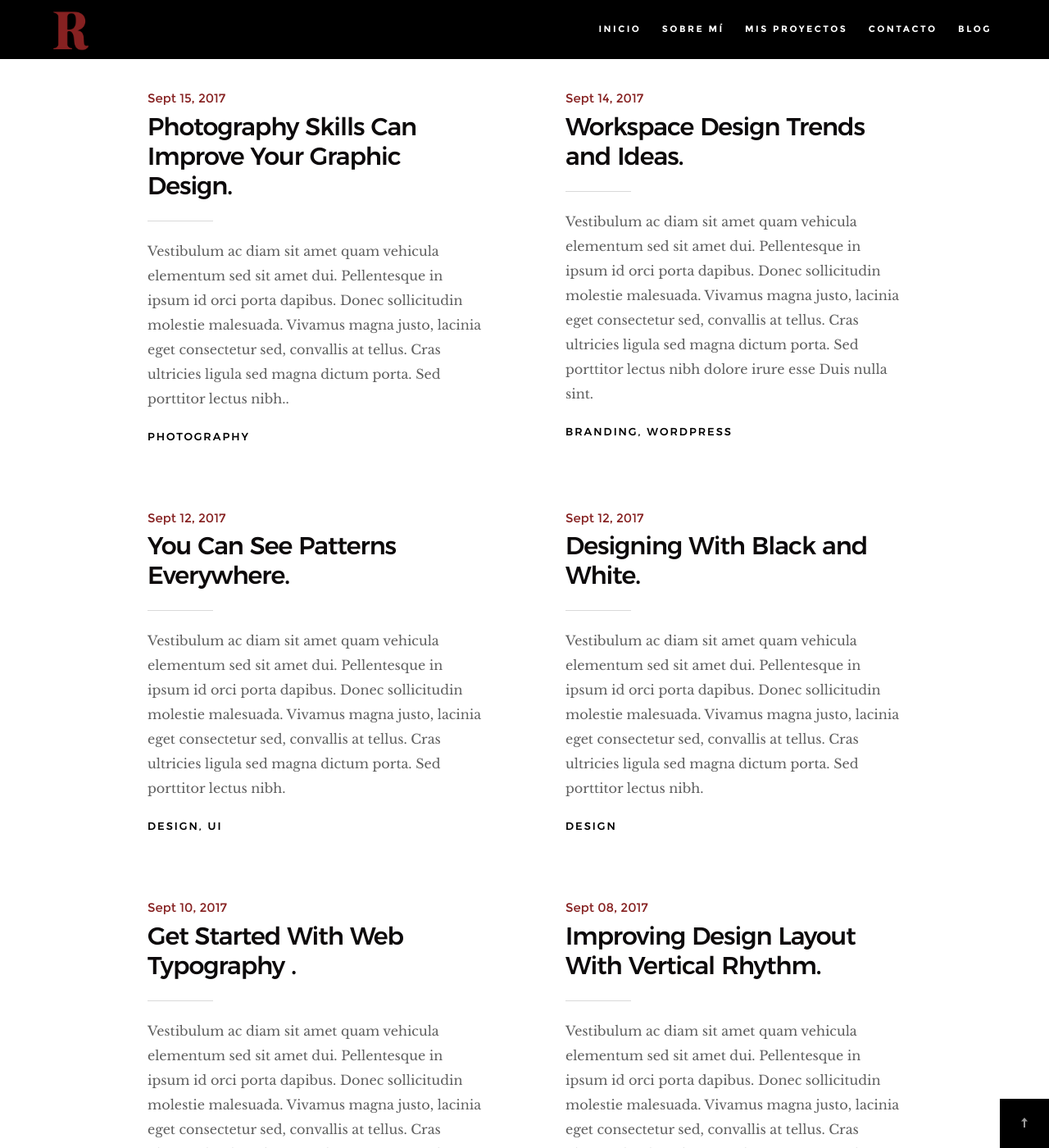
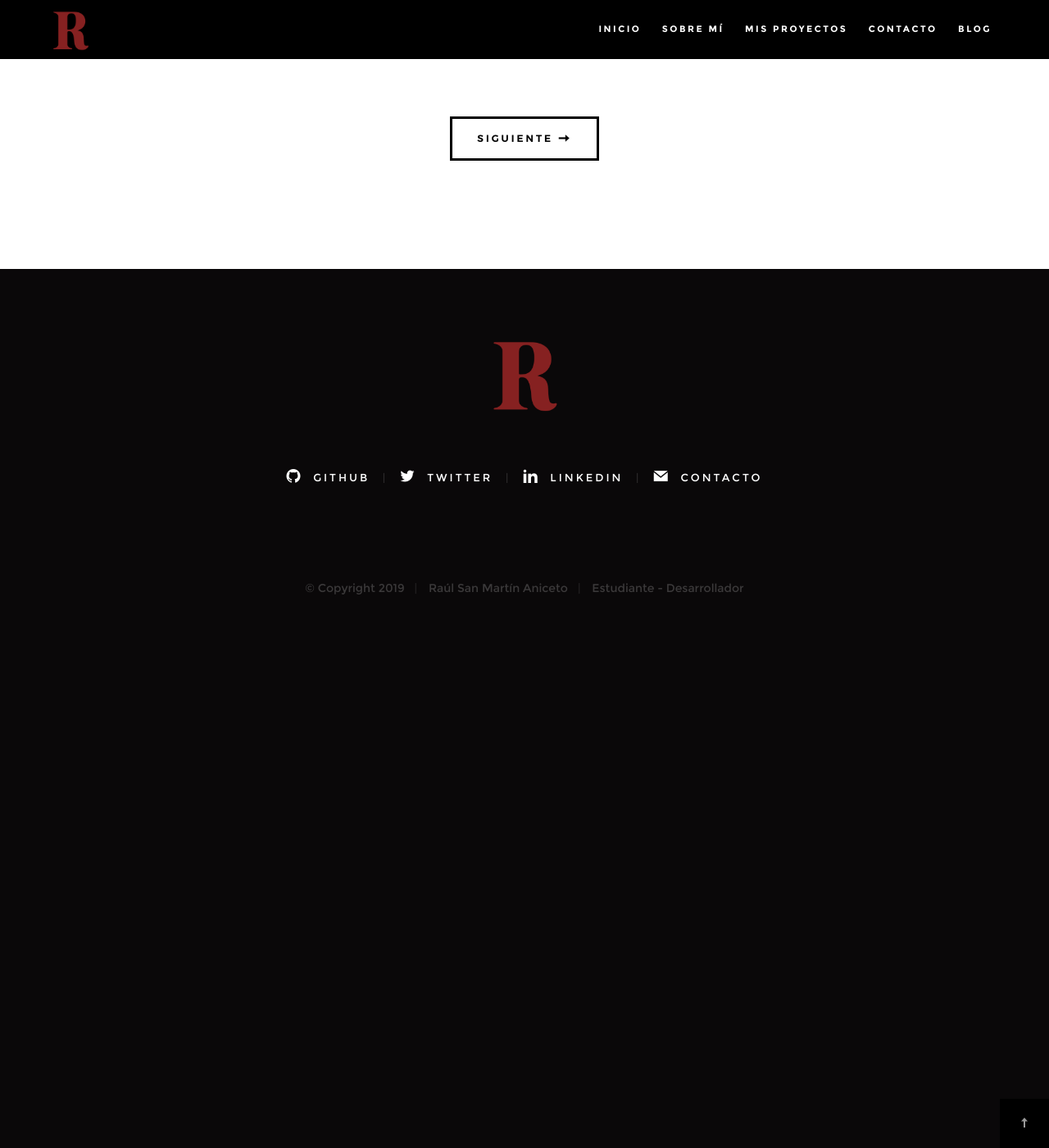
Before and after one commit to MrAnnix/Hola-theme-Jekyll, a Jekyll site: the page built from blog/index.html, in a window 1280 px wide and 1400 px high, scrolled down 1291 px. Shown: the whole window at 82% size. Built offline with Jekyll 4.4.1, drawn with Linux system fonts in a browser that asks for light colours; the list of posts is cut into pages by our own code; after the commit the page ends 2064 px from its top, so only the background shows below that; some of the changed text lies outside the part shown.

Commit message:
Nest and previous button

```diff
--- a/blog/index.html
+++ b/blog/index.html
@@ -69,98 +69,6 @@
                     </article>
                     {% endfor %}
 
-                    <article class="col-block">
-
-                        <div class="blog-date">
-                            <a href="blog-single.html">Sept 15, 2017</a>
-                        </div>
-
-                        <h2 class="h01"><a href="/blog-single.html">Photography Skills Can Improve Your Graphic Design.</a></h2>
-                        <p>
-                        Vestibulum ac diam sit amet quam vehicula elementum sed sit amet dui. Pellentesque in ipsum id orci porta dapibus. Donec sollicitudin molestie malesuada. Vivamus magna justo, lacinia eget consectetur sed, convallis at tellus. Cras ultricies ligula sed magna dictum porta. Sed porttitor lectus nibh..
-                        </p>
-
-                        <div class="blog-cat">
-                            <a href="blog.html">Photography</a>
-                        </div>
-
-                    </article>
-
-                    <article class="col-block">
-
-                        <div class="blog-date">
-                            <a href="blog-single.html">Sept 14, 2017</a>
-                        </div>
-
-                        <h2 class="h01"><a href="blog-single.html">Workspace Design Trends and Ideas.</a></h2>
-                        <p>
-                        Vestibulum ac diam sit amet quam vehicula elementum sed sit amet dui. Pellentesque in ipsum id orci porta dapibus. Donec sollicitudin molestie malesuada. Vivamus magna justo, lacinia eget consectetur sed, convallis at tellus. Cras ultricies ligula sed magna dictum porta. Sed porttitor lectus nibh dolore irure esse Duis nulla sint.
-                        </p>
-
-                        <div class="blog-cat">
-                            <a href="blog.html">Branding</a><a href="blog.html">Wordpress</a>
-                        </div>
-                    </article>
-
-                    <article class="col-block">
-
-                        <div class="blog-date">
-                            <a href="blog-single.html">Sept 12, 2017</a>
-                        </div>
-                        <h2 class="h01"><a href="blog-single.html">You Can See Patterns Everywhere.</a></h2>
-                        <p>
-                        Vestibulum ac diam sit amet quam vehicula elementum sed sit amet dui. Pellentesque in ipsum id orci porta dapibus. Donec sollicitudin molestie malesuada. Vivamus magna justo, lacinia eget consectetur sed, convallis at tellus. Cras ultricies ligula sed magna dictum porta. Sed porttitor lectus nibh.
-                        </p>
-
-                        <div class="blog-cat">
-                            <a href="blog.html">Design</a><a href="blog.html">UI</a>
-                        </div>
-                    </article>
-
-                    <article class="col-block">
-
-                        <div class="blog-date">
-                            <a href="blog-single.html">Sept 12, 2017</a>
-                        </div>
-                        <h2 class="h01"><a href="blog-single.html">Designing With Black and White.</a></h2>
-                        <p>
-                        Vestibulum ac diam sit amet quam vehicula elementum sed sit amet dui. Pellentesque in ipsum id orci porta dapibus. Donec sollicitudin molestie malesuada. Vivamus magna justo, lacinia eget consectetur sed, convallis at tellus. Cras ultricies ligula sed magna dictum porta. Sed porttitor lectus nibh.
-                        </p>
-
-                        <div class="blog-cat">
-                            <a href="blog.html">Design</a>
-                        </div>
-                    </article>
-
-                    <article class="col-block">
-                        <div class="blog-date">
-                            <a href="blog-single.html">Sept 10, 2017</a>
-                        </div>
-                        <h2 class="h01"><a href="blog-single.html">Get Started With Web Typography .</a></h2>
-                        <p>
-                        Vestibulum ac diam sit amet quam vehicula elementum sed sit amet dui. Pellentesque in ipsum id orci porta dapibus. Donec sollicitudin molestie malesuada. Vivamus magna justo, lacinia eget consectetur sed, convallis at tellus. Cras ultricies ligula sed magna dictum porta. Sed porttitor lectus nibh.
-                        </p>
-
-                        <div class="blog-cat">
-                            <a href="blog.html">Typography</a>
-                        </div>
-                    </article>
-
-                    <article class="col-block">
-
-                        <div class="blog-date">
-                            <a href="blog-single.html">Sept 08, 2017</a>
-                        </div>
-                        <h2 class="h01"><a href="blog-single.html">Improving Design Layout With Vertical Rhythm.</a></h2>
-                        <p>
-                        Vestibulum ac diam sit amet quam vehicula elementum sed sit amet dui. Pellentesque in ipsum id orci porta dapibus. Donec sollicitudin molestie malesuada. Vivamus magna justo, lacinia eget consectetur sed, convallis at tellus. Cras ultricies ligula sed magna dictum porta. Sed porttitor lectus nibh.
-                        </p>
-
-                        <div class="blog-cat">
-                            <a href="blog.html">Design</a><a href="#0">Web Design</a>
-                        </div>
-                    </article>
-
                 </div> <!-- end blog-list -->
 
             </div> <!-- end col-full -->
@@ -168,14 +76,19 @@
 
         <div class="row blog-entries-nav">
             <div class="col-full">
-                <a href="#0" class="btn btn--stroke">
+                {% if paginator.previous_page %}
+                <a href="{{ paginator.previous_page_path }}" class="btn btn--stroke">
                     <i class="im im-arrow-left"></i>
-                    Prev
+                    Anterior
                 </a>
-                <a href="#0" class="btn btn--stroke">
-                    Next
+                {% endif %}
+
+                {% if paginator.next_page %}
+                <a href="{{ paginator.next_page_path }}" class="btn btn--stroke">
+                    Siguiente
                     <i class="im im-arrow-right"></i>
                 </a>
+                {% endif %}
             </div>
         </div>
 
```
